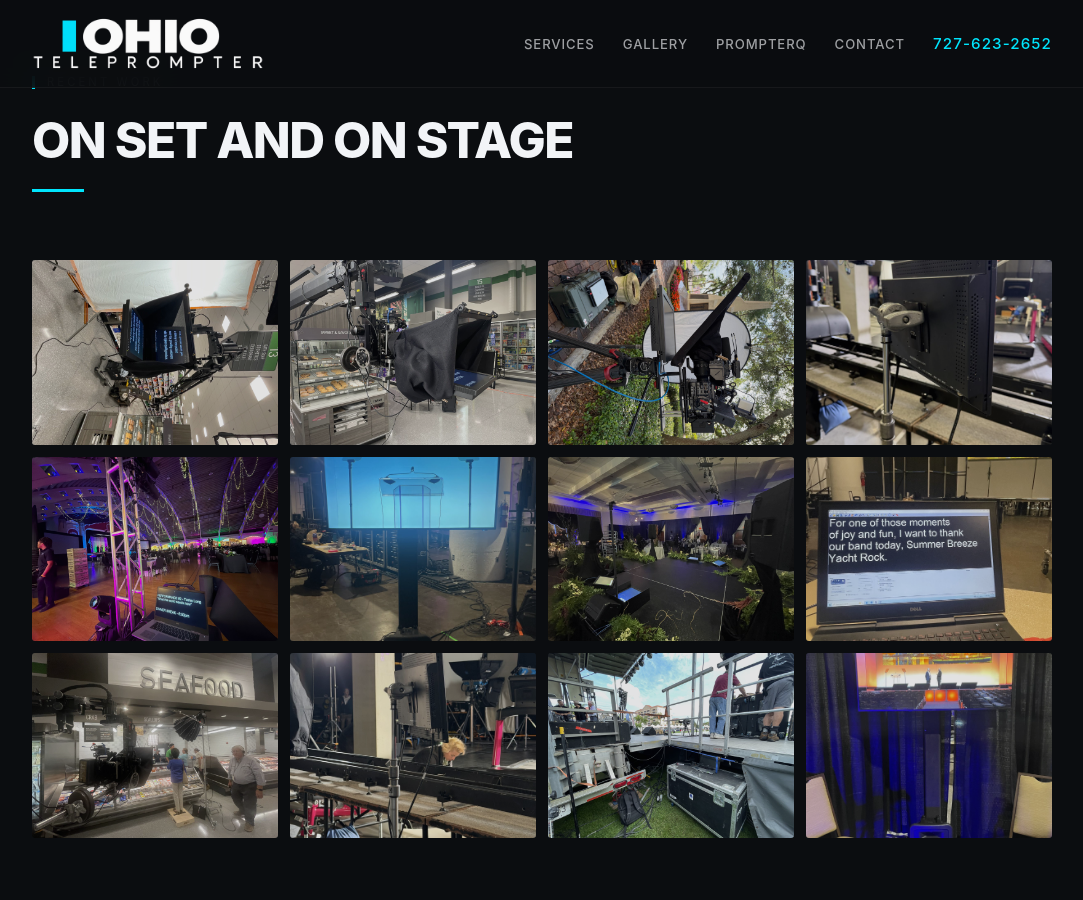
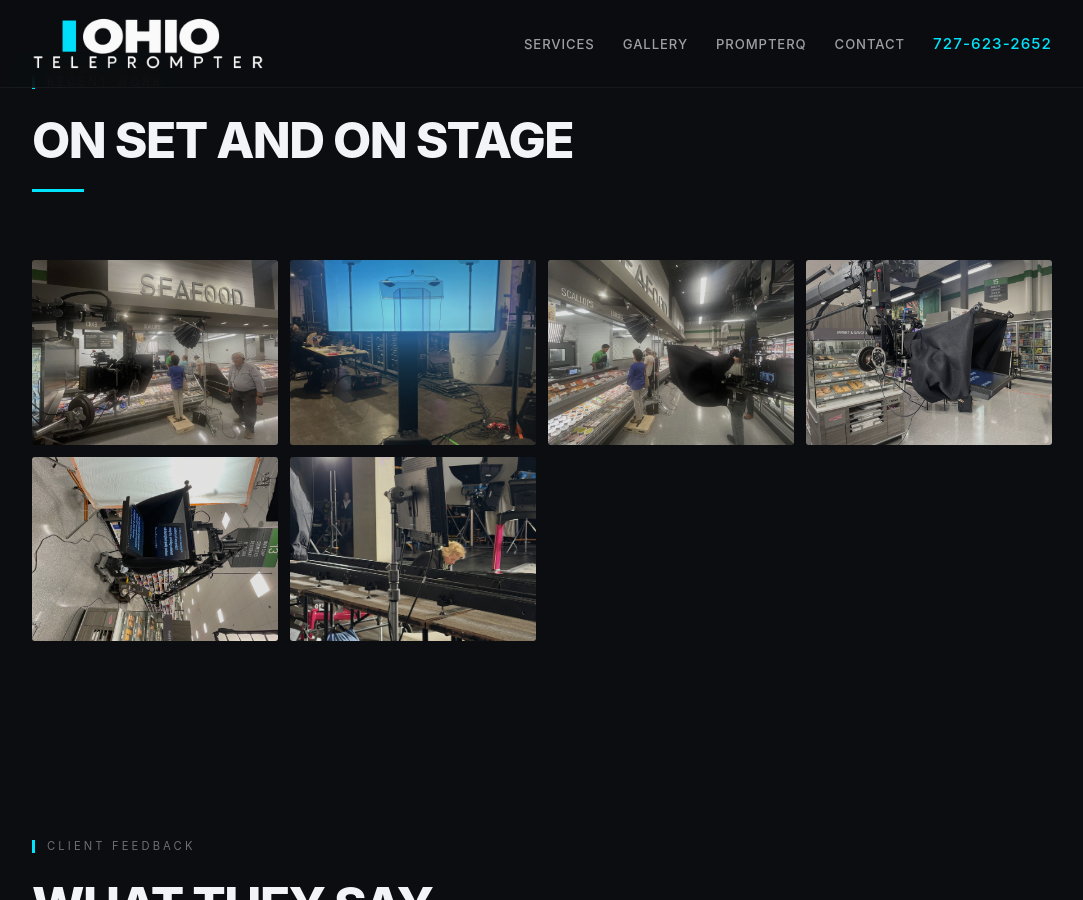
Before and after one commit to jasproj/ohioteleprompter, a Jekyll site: the page index.html, which Jekyll copies as it is, in a window 1280 px wide and 900 px high, scrolled down 3616 px. Shown: the whole window, without its empty margins (98-1181 px from the left). Built offline with Jekyll 4.4.1, drawn with Linux system fonts in a browser that asks for light colours.

Commit message:
Recent Work gallery: unique photos for this site (#33)
No photo in the Recent Work section repeats on another network site.
FL-only (Tampa-identifiable) shot removed from Georgia.


Claude-Session: https://claude.ai/code/session_019iu6BAxMNfNvFuXgunEmXm

Co-authored-by: Claude <noreply@anthropic.com>

```diff
--- a/index.html
+++ b/index.html
@@ -606,18 +606,12 @@
                 <h2 class="sec-title">On Set and On Stage</h2>
             </div>
             <div class="gal-grid">
-                <div class="gal-item" onclick="openLightbox(this)"><img src="img/gallery/2026-batch/IMG_9448.jpg" alt="Camera-mount teleprompter on a jib arm for an in-store commercial shoot" loading="lazy"></div>
+                <div class="gal-item" onclick="openLightbox(this)"><img src="img/gallery/2026-batch/IMG_9472.jpg" alt="Commercial shoot with camera-mounted teleprompter" loading="lazy"></div>
+                <div class="gal-item" onclick="openLightbox(this)"><img src="img/gallery/2026-batch/IMG_9512.jpg" alt="Teleprompter display on a stand with blue screen at a conference" loading="lazy"></div>
+                <div class="gal-item" onclick="openLightbox(this)"><img src="img/gallery/2026-batch/IMG_9473.jpg" alt="Camera-mounted teleprompter during a commercial production" loading="lazy"></div>
                 <div class="gal-item" onclick="openLightbox(this)"><img src="img/gallery/2026-batch/IMG_9441.jpg" alt="Camera crane and softbox lighting rig on a retail production set" loading="lazy"></div>
-                <div class="gal-item" onclick="openLightbox(this)"><img src="img/gallery/2026-batch/IMG_0609.jpg" alt="Through-glass teleprompter rig on a cinema camera for an outdoor shoot" loading="lazy"></div>
-                <div class="gal-item" onclick="openLightbox(this)"><img src="img/gallery/2026-batch/IMG_9953.jpg" alt="Teleprompter monitor beside a motion-control camera track on a soundstage" loading="lazy"></div>
-                <div class="gal-item" onclick="openLightbox(this)"><img src="img/gallery/2026-batch/IMG_0839.jpg" alt="Operator laptop with run-of-show cues at a gala production" loading="lazy"></div>
-                <div class="gal-item" onclick="openLightbox(this)"><img src="img/gallery/2026-batch/IMG_9512.jpg" alt="Teleprompter display on a stand with blue screen at a conference" loading="lazy"></div>
-                <div class="gal-item" onclick="openLightbox(this)"><img src="img/gallery/2026-batch/IMG_9690.jpg" alt="Gala ballroom stage with teleprompters and blue uplighting" loading="lazy"></div>
-                <div class="gal-item" onclick="openLightbox(this)"><img src="img/gallery/2026-batch/IMG_9509.jpg" alt="Operator laptop running a script at a live event" loading="lazy"></div>
-                <div class="gal-item" onclick="openLightbox(this)"><img src="img/gallery/2026-batch/IMG_9472.jpg" alt="Commercial shoot with camera-mounted teleprompter" loading="lazy"></div>
+                <div class="gal-item" onclick="openLightbox(this)"><img src="img/gallery/2026-batch/IMG_9448.jpg" alt="Camera crew with teleprompter on a commercial shoot in a store" loading="lazy"></div>
                 <div class="gal-item" onclick="openLightbox(this)"><img src="img/gallery/2026-batch/IMG_9945.jpg" alt="Teleprompter and light on stands on a stage set" loading="lazy"></div>
-                <div class="gal-item" onclick="openLightbox(this)"><img src="img/gallery/2026-batch/IMG_9750.jpg" alt="Outdoor rally stage with US flag backdrop and seating" loading="lazy"></div>
-                <div class="gal-item" onclick="openLightbox(this)"><img src="img/gallery/2026-batch/IMG_9515.jpg" alt="Teleprompter display showing a live stage view behind a black drape" loading="lazy"></div>
             </div>
         </div>
     </section>
```
Also changed, not shown: img/gallery/2026-batch/IMG_9473.jpg (added).
